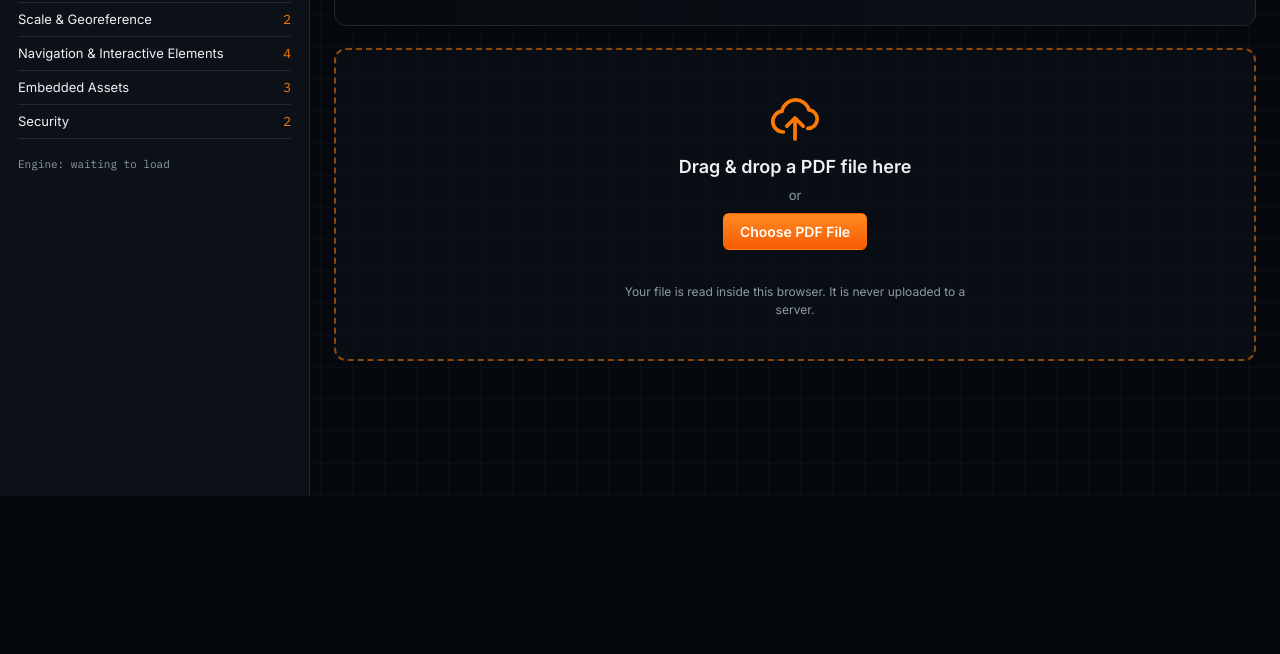
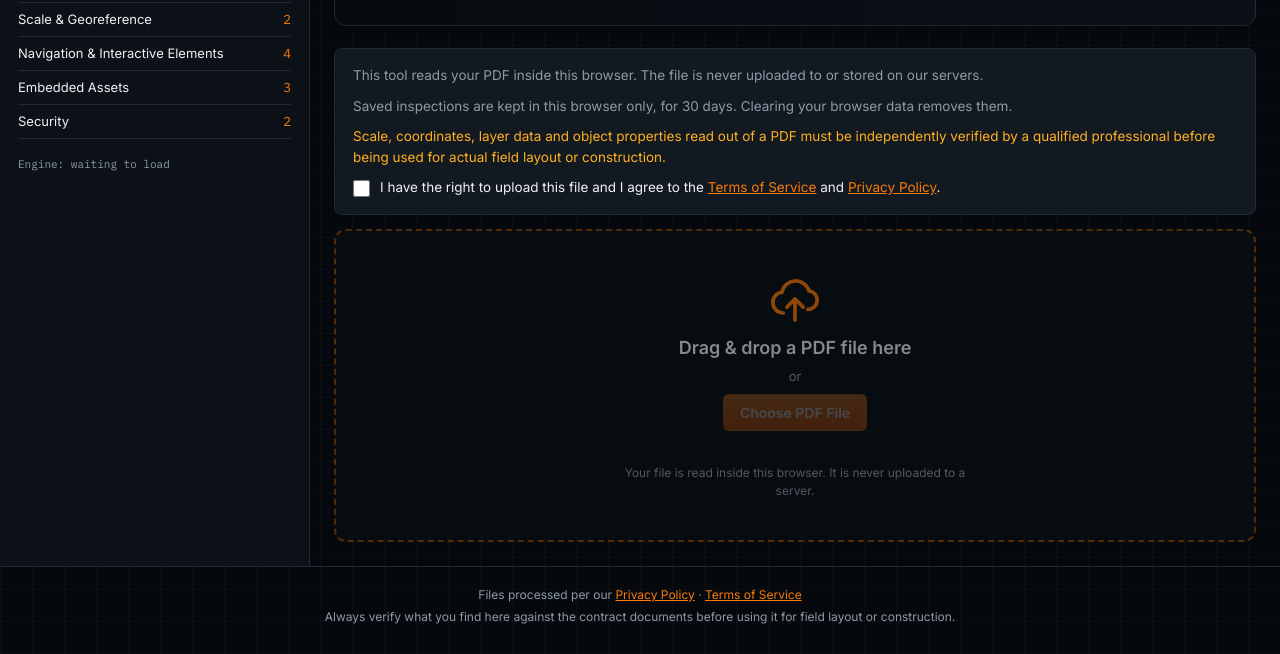
Before and after one commit to robbiefromramona-press/pdf-inspect, a plain HTML site: page index.html in a window 1280 px wide. Shown: the part 304-958 px from the top of the page. Before the commit the page ends 800 px from the top, so only its background shows below. Drawn offline with Linux system fonts and the light colour scheme.

Commit message:
Gate the uploader behind consent and add a persistent legal line
The scaffold gains two optional features rather than PDF-Inspect getting
one-off markup, since scaffold/ is the shared shell for the whole tool
family and the other apps need the same thing:

  createUploader({ consent })  renders the gate, disables the button and
                               rejects drops until the box is ticked
  mountShell({ legal })        renders the footer line on every step

Both are opt-in. Called without them, the scaffold behaves exactly as
before, so nothing else that uses it has to change.

The consent copy is specific to this tool: the PDF is read in the browser
and never uploaded, saved inspections live in this browser only for
LOCAL_RETENTION_DAYS days, and scale, coordinates, layer data and object
properties must be independently verified before being used for field
layout or construction. The retention figure is interpolated from the
constant so the wording cannot drift from the code.

Blocking the drop path matters as much as disabling the button: the
checkbox alone would have left drag-and-drop wide open.

Co-Authored-By: Claude Opus 5 <noreply@anthropic.com>

```diff
--- a/js/app.js
+++ b/js/app.js
@@ -13,7 +13,15 @@ const STEPS = [
   { id: 'report', label: 'Report' },
 ];
 
-const shell = mountShell(document.getElementById('app'), { app: { ...APP, homeUrl: './' }, steps: STEPS });
+const shell = mountShell(document.getElementById('app'), {
+  app: { ...APP, homeUrl: './' },
+  steps: STEPS,
+  legal: {
+    privacyUrl: 'https://totalstationtech.com/privacy.html',
+    termsUrl: 'https://totalstationtech.com/terms.html',
+    warn: 'Always verify what you find here against the contract documents before using it for field layout or construction.',
+  },
+});
 const store = new LocalInspectionStore();
 let runToken = 0;  // ignores results from a file the user has since replaced
 
@@ -63,6 +71,20 @@ async function showUpload(errorMessage) {
     maxBytes: MAX_FILE_BYTES,
     note: 'Your file is read inside this browser. It is never uploaded to a server.',
     onFile: inspectFile,
+    consent: {
+      notes: [
+        'This tool reads your PDF inside this browser. The file is never uploaded to or stored on our servers.',
+        `Saved inspections are kept in this browser only, for ${LOCAL_RETENTION_DAYS} days. Clearing your browser data removes them.`,
+      ],
+      warn: 'Scale, coordinates, layer data and object properties read out of a PDF must be independently verified by a qualified professional before being used for actual field layout or construction.',
+      label: [
+        'I have the right to upload this file and I agree to the ',
+        h('a', { href: 'https://totalstationtech.com/terms.html', target: '_blank', rel: 'noopener' }, 'Terms of Service'),
+        ' and ',
+        h('a', { href: 'https://totalstationtech.com/privacy.html', target: '_blank', rel: 'noopener' }, 'Privacy Policy'),
+        '.',
+      ],
+    },
   });
 
   setChildren(shell.stage,
--- a/scaffold/scaffold.css
+++ b/scaffold/scaffold.css
@@ -140,3 +140,28 @@ a { color: var(--accent); }
   .sc-topbar, .sc-sidebar { display: none !important; }
   .sc-stage { padding: 0; }
 }
+
+/* Consent gate above the dropzone, and the persistent legal line. */
+.sc-upload-group { display: grid; gap: 14px; }
+.sc-consent {
+  background: var(--panel-2);
+  border: 1px solid var(--border);
+  border-radius: var(--radius);
+  padding: 16px 18px;
+}
+.sc-consent p { margin: 0 0 10px; font-size: 13.5px; line-height: 1.55; color: var(--text-dim); }
+.sc-consent-warn { color: var(--warn) !important; }
+.sc-consent-check { display: flex; gap: 10px; align-items: flex-start; cursor: pointer; font-size: 13.5px; line-height: 1.45; color: var(--text); }
+.sc-consent-check input { margin: 2px 0 0; width: 17px; height: 17px; flex: none; cursor: pointer; accent-color: var(--accent); }
+.sc-dropzone.is-locked { opacity: 0.55; }
+.sc-dropzone.is-locked .sc-btn:disabled { cursor: not-allowed; }
+
+.sc-legal {
+  padding: 18px 24px 26px;
+  text-align: center;
+  font-size: 12px;
+  line-height: 1.7;
+  color: var(--text-dim);
+  border-top: 1px solid var(--border);
+}
+.sc-legal-warn { margin-top: 2px; }
--- a/scaffold/scaffold.js
+++ b/scaffold/scaffold.js
@@ -51,7 +51,7 @@ export function icon(name, className = '') {
  *
  * Returns { sidebar, stage, setStep(id), setActions(nodes) }.
  */
-export function mountShell(root, { app, steps = [], actions = [] }) {
+export function mountShell(root, { app, steps = [], actions = [], legal = null }) {
   const stepsEl = h('nav', { class: 'sc-steps', 'aria-label': 'Progress' });
   const actionsEl = h('div', { class: 'sc-actions' });
   const sidebar = h('aside', { class: 'sc-sidebar' });
@@ -65,9 +65,20 @@ export function mountShell(root, { app, steps = [], actions = [] }) {
     ),
   );
 
+  // A persistent legal line, so someone who lands here from a saved link or a
+  // QR scan still sees the terms and the verify-before-you-build warning.
+  const legalBar = legal ? h('footer', { class: 'sc-legal' },
+    h('span', {}, legal.lead || 'Files processed per our '),
+    h('a', { href: legal.privacyUrl, target: '_blank', rel: 'noopener' }, 'Privacy Policy'),
+    h('span', {}, ' · '),
+    h('a', { href: legal.termsUrl, target: '_blank', rel: 'noopener' }, 'Terms of Service'),
+    legal.warn ? h('div', { class: 'sc-legal-warn' }, legal.warn) : null,
+  ) : null;
+
   root.replaceChildren(h('div', { class: 'sc-app' },
     h('header', { class: 'sc-topbar' }, brand, stepsEl, actionsEl),
     h('div', { class: 'sc-main' }, sidebar, stage),
+    legalBar,
   ));
 
   const toolsMenu = createToolsMenu(app.id);
@@ -118,11 +129,35 @@ function createToolsMenu(currentAppId) {
  * options.title      big line of text
  * options.note       small print under the button
  * options.onFile     called with the chosen File once it passes checks
+ * options.consent    optional gate shown above the dropzone. Until its box is
+ *                    ticked the button is disabled and drops are ignored.
+ *                    { notes: [string], warn: string, label: [nodes] }
  */
-export function createUploader({ accept = 'application/pdf', maxBytes, title = 'Drag & drop a PDF file here', buttonLabel = 'Choose PDF File', note, onFile }) {
+export function createUploader({ accept = 'application/pdf', maxBytes, title = 'Drag & drop a PDF file here', buttonLabel = 'Choose PDF File', note, onFile, consent = null }) {
   const input = h('input', { type: 'file', accept, tabindex: '-1', 'aria-hidden': 'true' });
   const error = h('div', { class: 'sc-drop-error', role: 'alert' });
   const button = h('button', { class: 'sc-btn', type: 'button', onclick: () => input.click() }, buttonLabel);
+
+  let consentBox = null;
+  let consentEl = null;
+  if (consent) {
+    consentBox = h('input', { type: 'checkbox', id: 'sc-consent' });
+    consentEl = h('div', { class: 'sc-consent' },
+      ...(consent.notes || []).map((t) => h('p', {}, t)),
+      consent.warn ? h('p', { class: 'sc-consent-warn' }, consent.warn) : null,
+      h('label', { class: 'sc-consent-check', for: 'sc-consent' },
+        consentBox,
+        h('span', {}, ...(consent.label || [])),
+      ),
+    );
+    const sync = () => {
+      button.disabled = !consentBox.checked;
+      zone.classList.toggle('is-locked', !consentBox.checked);
+    };
+    consentBox.addEventListener('change', () => { error.textContent = ''; sync(); });
+    queueMicrotask(sync);
+  }
+
   const zone = h('section', { class: 'sc-dropzone', 'aria-label': 'Upload a PDF' },
     icon('upload', 'sc-drop-icon'),
     h('div', { class: 'sc-drop-title' }, title),
@@ -136,6 +171,11 @@ export function createUploader({ accept = 'application/pdf', maxBytes, title = '
   async function accept_(file) {
     error.textContent = '';
     if (!file) return;
+    if (consentBox && !consentBox.checked) {
+      error.textContent = 'Tick the box above before choosing a file.';
+      consentBox.focus();
+      return;
+    }
     if (!(await looksLikePdf(file))) {
       error.textContent = `“${file.name}” isn't a PDF. Choose a .pdf file.`;
       return;
@@ -161,7 +201,9 @@ export function createUploader({ accept = 'application/pdf', maxBytes, title = '
     accept_(e.dataTransfer?.files?.[0]);  // one PDF at a time
   });
 
-  return zone;
+  // With a consent gate the caller gets both blocks; without one, just the zone,
+  // so existing callers keep working unchanged.
+  return consentEl ? h('div', { class: 'sc-upload-group' }, consentEl, zone) : zone;
 }
 
 // Check the file's first bytes for "%PDF-" rather than trusting the extension.
```
